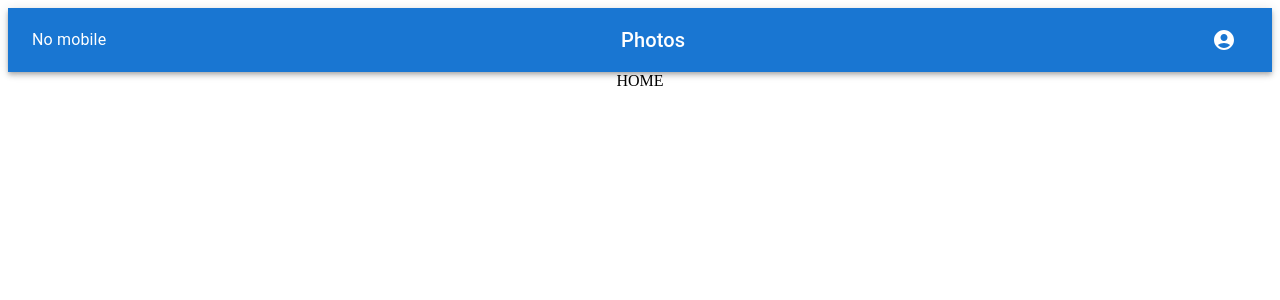
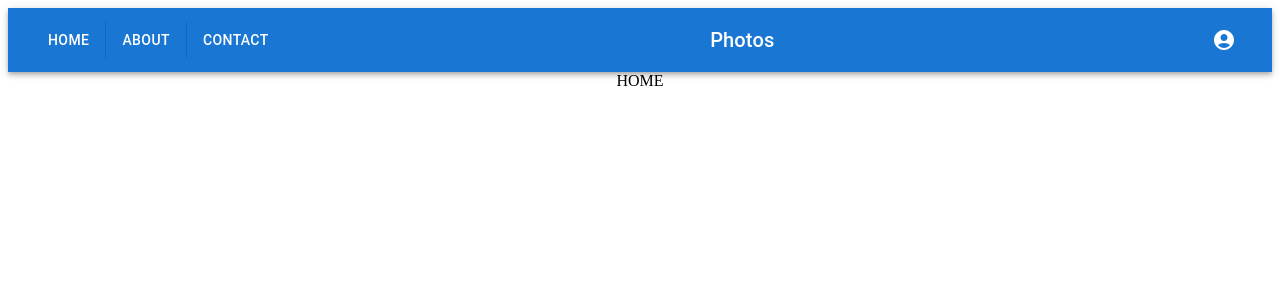
Before and after one commit to Cristian-Nass/personal-photo-album, a React (Create React App) app: page / in a window 1280 px wide. Shown: the top 300 px of the page. Built offline with nearby package versions, Linux system fonts and the light colour scheme; no server answers; the database is empty.

Commit message:
implemented navbar

```diff
--- a/src/components/NavbarView.tsx
+++ b/src/components/NavbarView.tsx
@@ -9,11 +9,13 @@ import AccountCircle from '@mui/icons-material/AccountCircle';
 import MenuItem from '@mui/material/MenuItem';
 import Menu from '@mui/material/Menu';
 import useMediaQuery from '@mui/material/useMediaQuery';
-import {useTheme, makeStyles} from '@mui/material/styles';
+import {useTheme} from '@mui/material/styles';
+import Button from '@mui/material/Button';
+import ButtonGroup from '@mui/material/ButtonGroup';
+
 import {Link} from 'react-router-dom';
 
 const NavbarView = () => {
-  // const history = useHistory();
   const [anchorEl, setAnchorEl] = React.useState<null | HTMLElement>(null);
   const [hamburgerMenu, setHamburgerMenu] = React.useState<null | HTMLElement>(null);
 
@@ -30,11 +32,6 @@ const NavbarView = () => {
 
   const handleHamburgerMenu = (event: React.MouseEvent<HTMLElement>) => {
     setHamburgerMenu(event.currentTarget);
-  };
-
-  const handleCloseHamburgerMenu = (url: string) => {
-    console.log(url);
-    setHamburgerMenu(null);
   };
 
   return (
@@ -68,16 +65,27 @@ const NavbarView = () => {
                   }}
                   open={Boolean(hamburgerMenu)}
                   onClose={() => setHamburgerMenu(null)}>
-                  <MenuItem onClick={() => handleCloseHamburgerMenu('/home')}>
-                    <Link to="/">Home</Link>
+                  <MenuItem>
+                    <Link to="/" style={{textDecoration: 'none', color: 'black'}}>
+                      Home
+                    </Link>
                   </MenuItem>
-                  <MenuItem onClick={() => handleCloseHamburgerMenu('/about')}>
-                    <Link to="/about">About</Link>
+                  <MenuItem>
+                    <Link to="/about" style={{textDecoration: 'none', color: 'black'}}>
+                      About
+                    </Link>
                   </MenuItem>
                 </Menu>
               </>
             ) : (
-              <Typography>No mobile</Typography>
+              <ButtonGroup
+                variant="contained"
+                aria-label="outlined primary button group"
+                style={{boxShadow: 'none'}}>
+                <Button>Home</Button>
+                <Button>About</Button>
+                <Button>Contact</Button>
+              </ButtonGroup>
             )}
           </div>
           <Typography variant="h6" component="div" sx={{flexGrow: 1}}>
```
